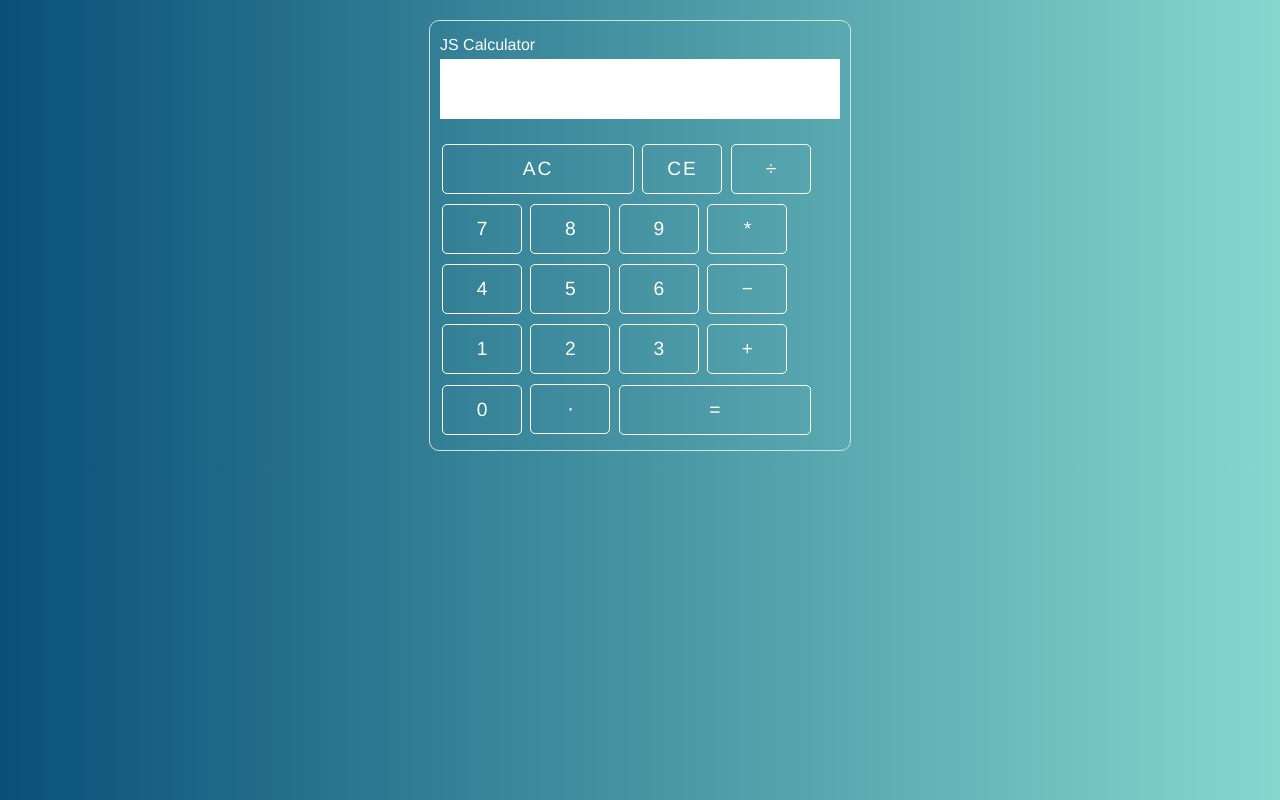
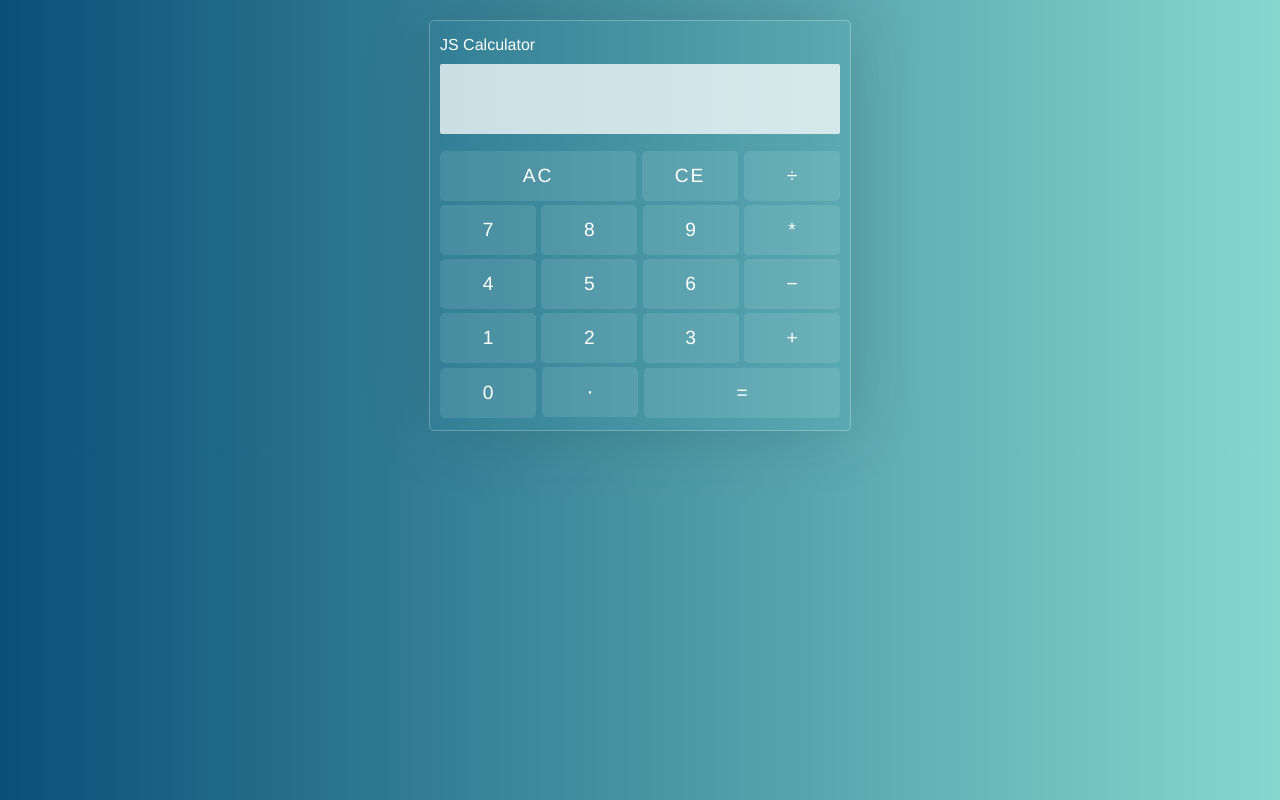
Before and after one commit to lhphan/jscalculator, a plain HTML site: page index.html in a window 1280 px wide. Drawn offline with nearby package versions, Linux system fonts and the light colour scheme; a web font is replaced by a local one.

Commit message:
improved general UI

```diff
--- a/styles.css
+++ b/styles.css
@@ -12,48 +12,55 @@ h1 {
   color: #F05945;
 }
 .calc-body {
-  /*background-color: #D5E1DD;*/
-  border: 1px solid #D5E1DD;
-  border-radius: 10px;
+  border: 1px solid rgba(255, 255, 255, 0.25);
+  border-radius: 5px;
+  box-shadow: 0px 0px 63px -6px rgba(59, 60, 66, 0.3);
   margin: 20px auto;
   padding: 10px 10px;
   max-width: 400px;
+  min-width: 240px;
 }
 .label {
   color: #fff;
   float: left;
-  padding: 5px 10px 5px 0;
+  padding: 5px 10px 10px 0;
 }
 .errorMsg {
   color: #000;
-  /*float: right;*/
-  font-size: 0.8rem;
-  /*margin-bottom: 5px;*/
-  /*padding: 5px 0 5px 10px;*/
+  font-size: 0.7rem;
+  height: 20px;
   text-align: right;
-  /*width: 50%;*/
+  text-transform: uppercase;
 }
 .limit, .solLimit{
   display: none;
 }
 .screen {
   background-color: #fff;
+  background-color: rgba(255, 255, 255, 0.75);
+  border-radius: 2px;
   clear: both;
-  font-size: 2em;
+  font-size: 2rem;
   font-weight: 300;
-  height: 50px;
-  margin: 20px 0;
+  height: 60px;
+  margin: 20px 0 15px 0;
   padding: 5px;
   text-align: right;
 }
 .row {
+  text-align: justify;
+  margin-bottom: -18px;
   margin-left: 0;
-  text-align: justify;
+}
+.row:after {
+  content: '';
+  display: inline-block;
+  width: 99.5%
 }
 button {
-  /*background-color:#000;*/
-  background-color: Transparent;
-  border: 1px solid #fff;
+  background-color: rgba(255, 255, 255, 0.10);
+  /*border: 1px solid rgba(255, 255, 255, 0.75);*/
+  border: none;
   box-sizing: border-box;
   border-radius: 5px;
   color: #fff;
@@ -61,12 +68,36 @@ button {
   font-weight: 300;
   font-size: 1.2rem;
   height: 50px;
-  margin: 5px 2px;
-  width: 20%;
+  margin: 2px 0;
+  width: 24%;
 }
+
 #equal, #ac {
-  width: 48%;
+  width: 49%;
 }
 #ac, #ce {
   letter-spacing: 2px;
 }
+
+@media (max-width: 400px){
+  .calc-body {
+    border: none;
+    box-shadow: none;
+  }
+}
+
+@media (max-width: 349px) {
+  .screen {
+    font-size: 1.6rem;
+  }
+  .row {
+    margin-bottom: -15px;
+  }
+  button {
+    font-size: 1rem;
+    width: 22%;
+  }
+  #equal, #ac {
+  width: 48%;
+}
+}
```
